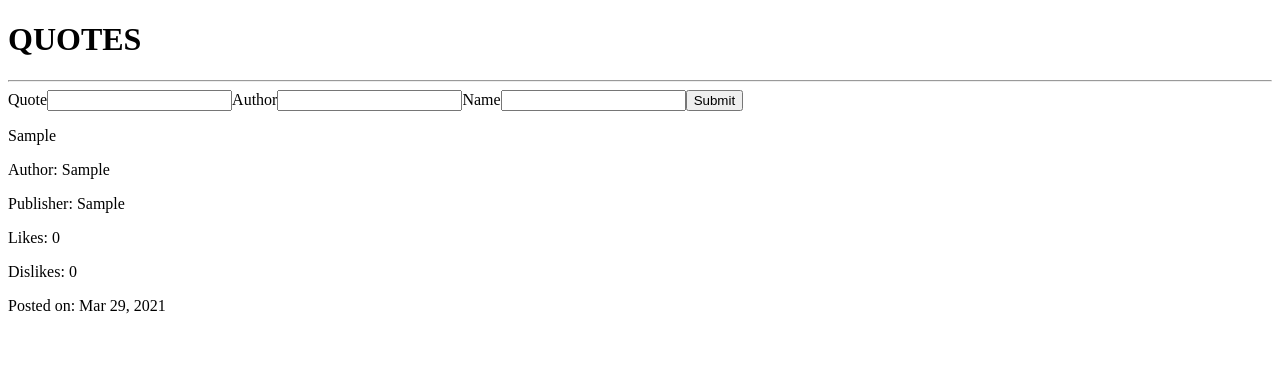
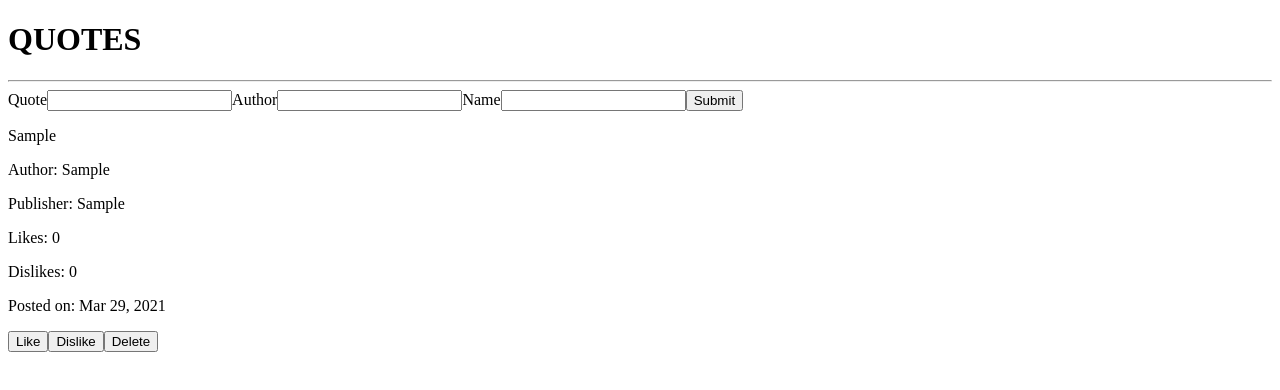
Before and after one commit to Alvin-21/quotes, an Angular app: page / in a window 1280 px wide. Both pictures are taken after typing "Sample", "Sample", "Sample" into the empty fields and a click on the button "Submit". Shown: the top 390 px of the page. Built offline with nearby package versions, Linux system fonts and the light colour scheme.

Commit message:
Add buttons for like, dislike and delete.

```diff
--- a/src/app/quote/quote.component.html
+++ b/src/app/quote/quote.component.html
@@ -4,5 +4,8 @@
     <app-quote-form (addQuote)="addNewQuote($event)"></app-quote-form>
     <div *ngFor="let quote of quotes">
         <app-quote-details [quote]="quote"></app-quote-details>
+        <button>Like</button>
+        <button>Dislike</button>
+        <button>Delete</button>
     </div>
 </div>
```
